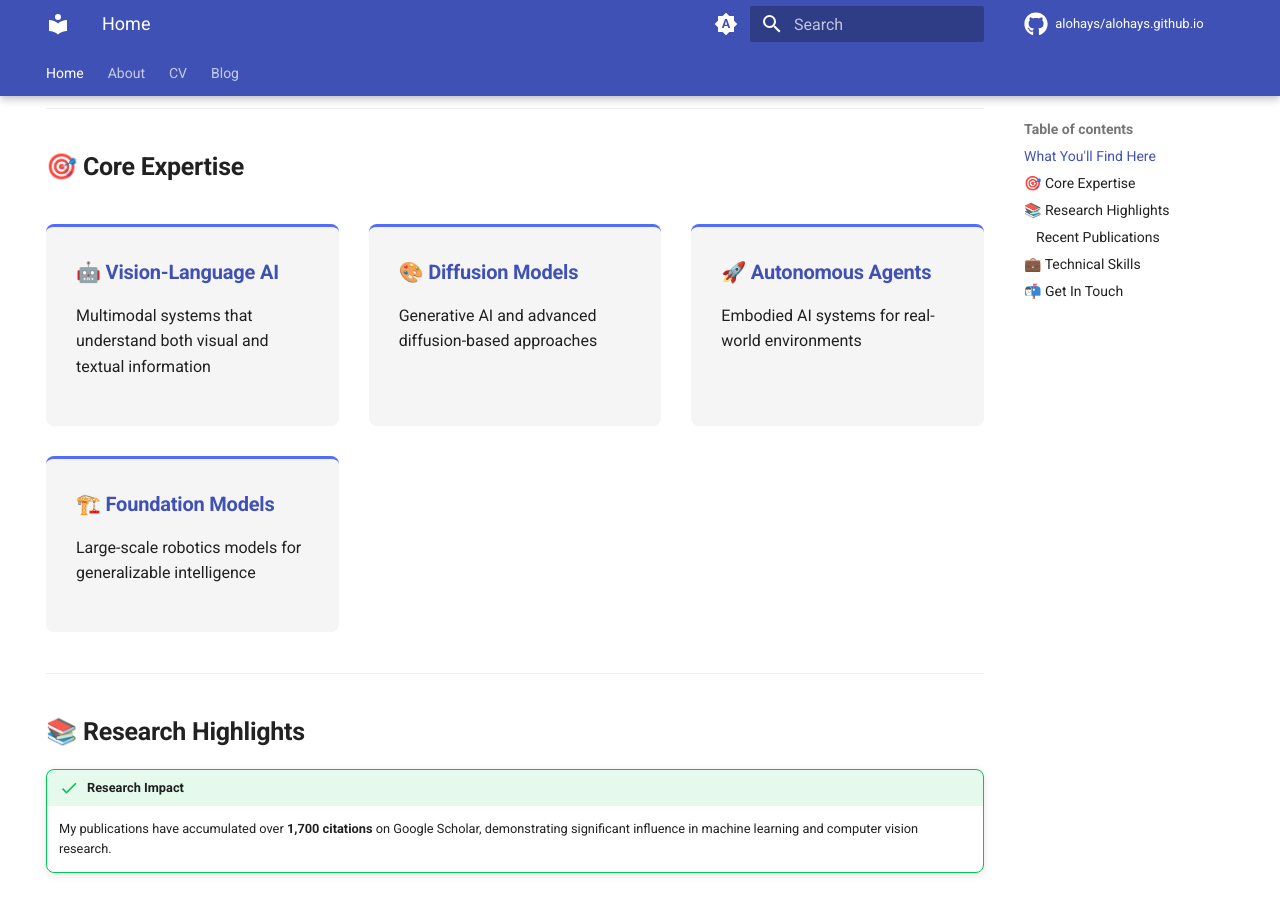
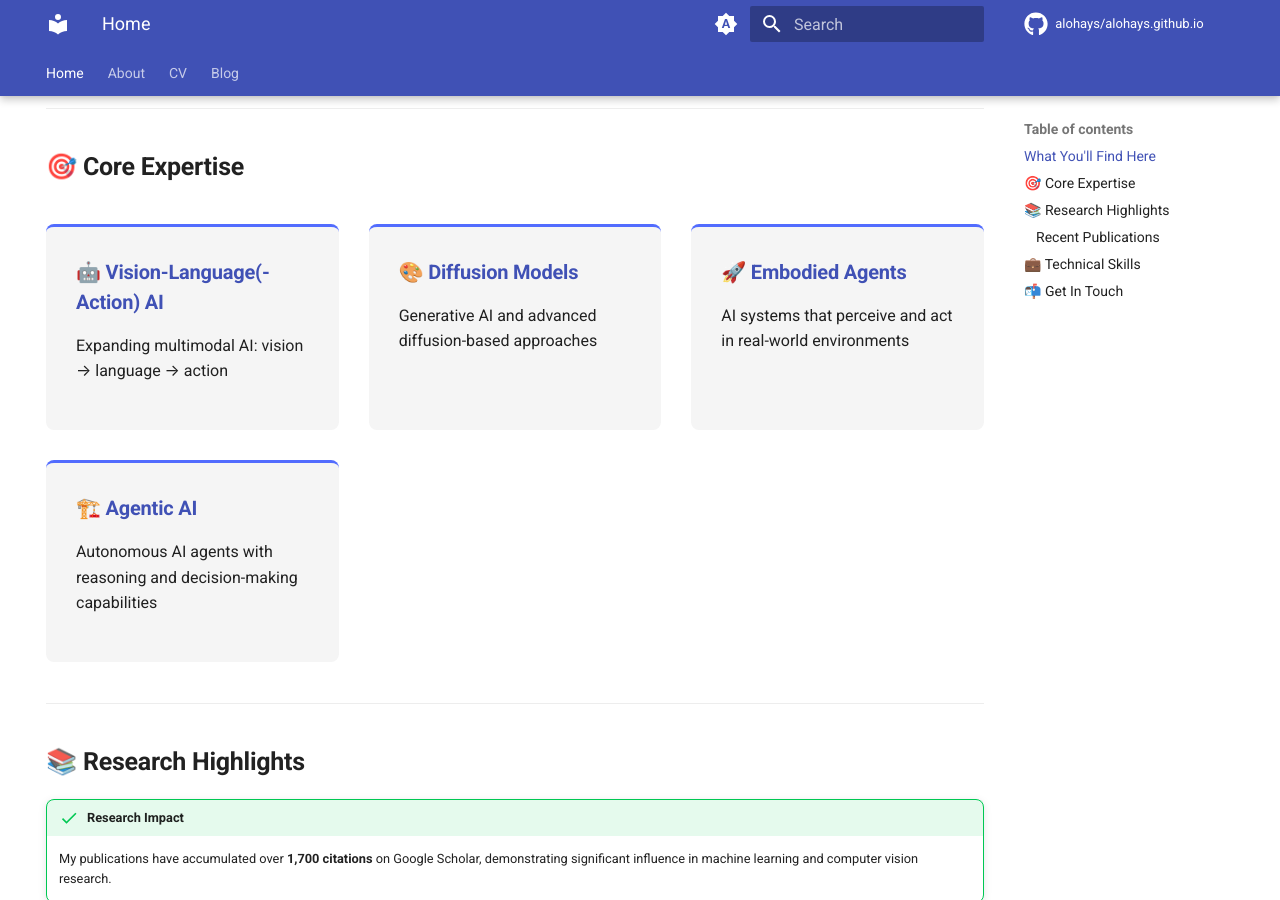
Before and after one commit to alohays/alohays.github.io, an MkDocs documentation site: the page built from docs/index.md, in a window 1280 px wide and 900 px high, scrolled down 1396 px. Built offline with MkDocs 1.6.1 and Material for MkDocs 9.7.7, drawn with Linux system fonts in a browser that asks for light colours; comment, search, counter and statistics services are not loaded.

Commit message:
fix D2E author typo and update homepage
- Fix author name typo: Sungwan Choi → Suhwan Choi
- Update core expertise: Vision-Language(-Action) AI, Embodied Agents, Agentic AI
- Link View All Publications to Google Scholar

Co-Authored-By: Claude Opus 4.5 <noreply@anthropic.com>

```diff
--- a/docs/index.md
+++ b/docs/index.md
@@ -185,8 +185,8 @@ Leading research initiatives in <strong>Embodied AI</strong>, <strong>autonomous
 
 <div class="section-grid">
   <div class="section-card">
-    <h3>🤖 Vision-Language AI</h3>
-    <p>Multimodal systems that understand both visual and textual information</p>
+    <h3>🤖 Vision-Language(-Action) AI</h3>
+    <p>Expanding multimodal AI: vision → language → action</p>
   </div>
 
   <div class="section-card">
@@ -195,13 +195,13 @@ Leading research initiatives in <strong>Embodied AI</strong>, <strong>autonomous
   </div>
 
   <div class="section-card">
-    <h3>🚀 Autonomous Agents</h3>
-    <p>Embodied AI systems for real-world environments</p>
+    <h3>🚀 Embodied Agents</h3>
+    <p>AI systems that perceive and act in real-world environments</p>
   </div>
 
   <div class="section-card">
-    <h3>🏗️ Foundation Models</h3>
-    <p>Large-scale robotics models for generalizable intelligence</p>
+    <h3>🏗️ Agentic AI</h3>
+    <p>Autonomous AI agents with reasoning and decision-making capabilities</p>
   </div>
 </div>
 
@@ -219,7 +219,7 @@ Leading research initiatives in <strong>Embodied AI</strong>, <strong>autonomous
 - **Addressing Negative Transfer in Diffusion Models** (NeurIPS'23)
 - **Towards Practical Plug-and-Play Diffusion Models** (CVPR'23)
 
-[View All Publications](cv/#publications){ .md-button .md-button--primary }
+[View All Publications](https://scholar.google.co.kr/citations?user=7iaKhrEAAAAJ&hl=en){ .md-button .md-button--primary }
 
 ---
 
```
Also changed, not shown: docs/cv/index.md (+1 -1 lines).
